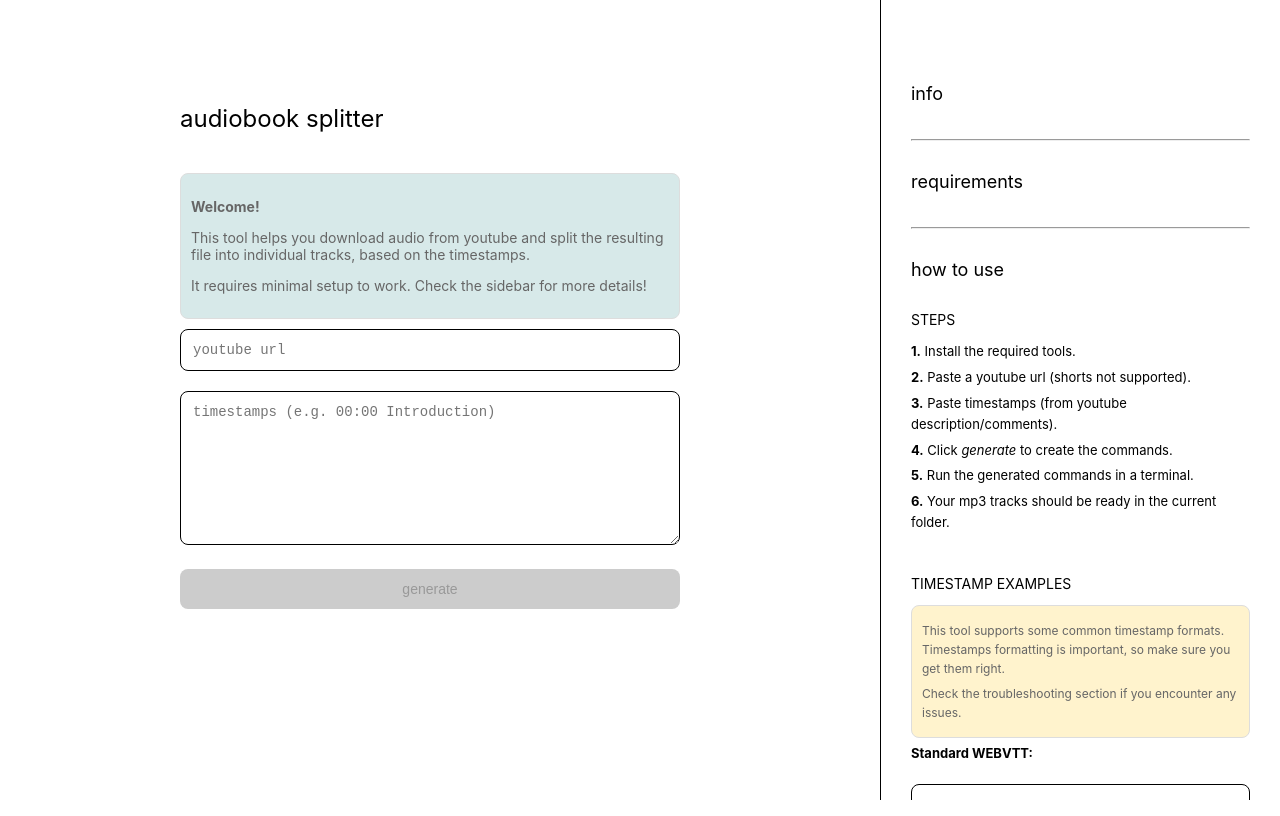
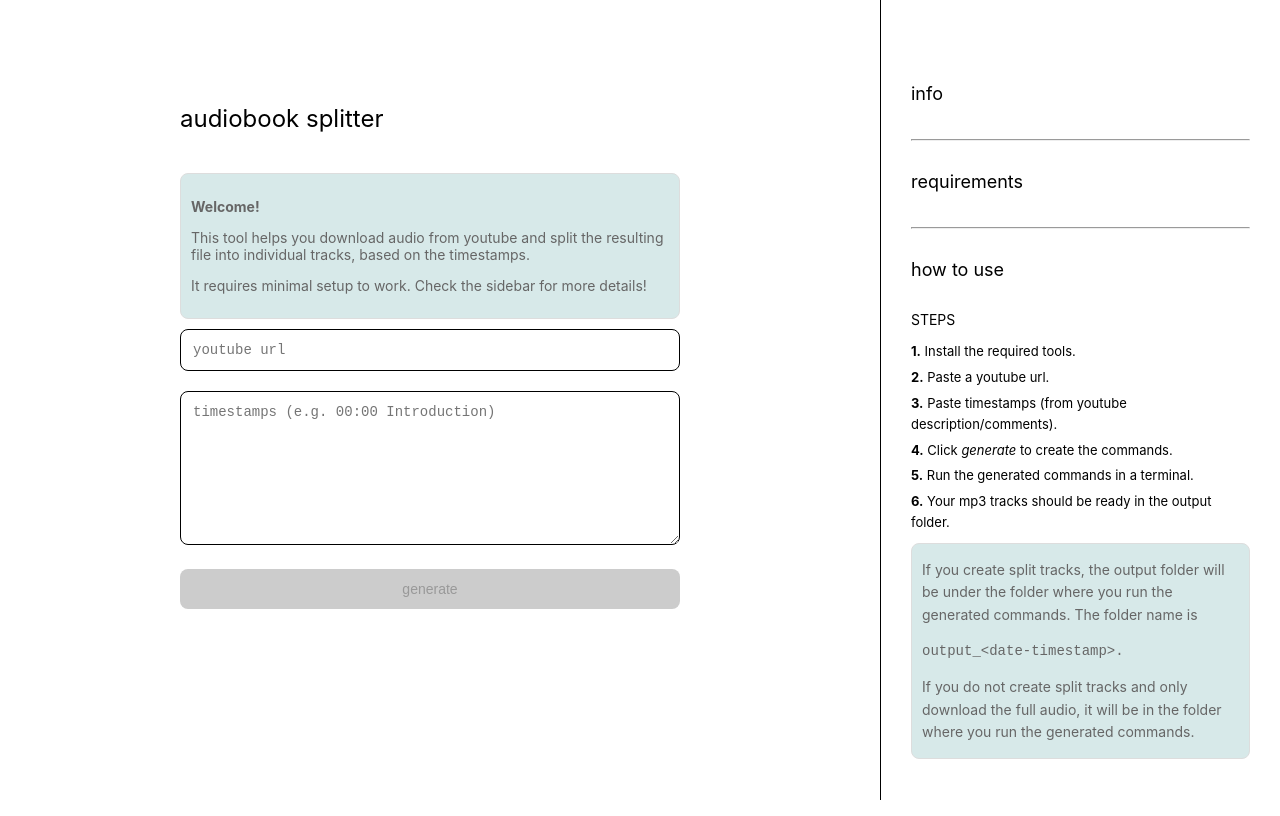
Before and after one commit to szekelyzol/audiobook-splitter, a Next.js app: page / in a window 1280 px wide. Both pictures are taken after a click on the heading "how to use". Built offline with nearby package versions, Linux system fonts and the light colour scheme.

Commit message:
Clarify readme

```diff
--- a/pages/index.tsx
+++ b/pages/index.tsx
@@ -30,7 +30,7 @@ export default function Home() {
   return /^https?:\/\//i.test(url) ? url : `https://${url}`;
   };
 
-  // Parse and validate timestamps. This includes WEBVTT and simple timestamp formats, and some pretty robust edge case validation.
+  // Parse and validate timestamps. This includes WEBVTT and simple timestamp formats, and some edge case validation.
   const parseTimestamps = (input: string): Chapter[] => {
     if (!input.trim()) return [];
 
@@ -99,7 +99,7 @@ export default function Home() {
           }
         }
 
-        // NOTE: push even if title is empty; sanitizeTitle('') -> 'Untitled'
+        // Push even if title is empty; sanitizeTitle('') -> 'Untitled'
          if (start) {
           chapters.push({
             start,
@@ -367,11 +367,16 @@ export default function Home() {
               <h3>steps</h3>
 
               <p><strong>1.</strong> Install the required tools.</p>
-              <p><strong>2.</strong> Paste a youtube url (shorts not supported).</p>
+              <p><strong>2.</strong> Paste a youtube url.</p>
               <p><strong>3.</strong> Paste timestamps (from youtube description/comments).</p>
               <p><strong>4.</strong> Click <em>generate</em> to create the commands.</p>
               <p><strong>5.</strong> Run the generated commands in a terminal.</p>
-              <p><strong>6.</strong> Your mp3 tracks should be ready in the current folder.</p>
+              <p><strong>6.</strong> Your mp3 tracks should be ready in the output folder.</p>
+
+              <div className={styles.introbox}>
+                <p>If you create split tracks, the output folder will be under the folder where you run the generated commands. The folder name is <pre>output_&lt;date-timestamp&gt;.</pre></p>
+                <p>If you do not create split tracks and only download the full audio, it will be in the folder where you run the generated commands.</p>
+              </div>
 
               {/* TIMESTAMP FORMAT section */}
 
@@ -380,7 +385,7 @@ export default function Home() {
               <h3>timestamp examples</h3>
 
                 <div className={styles.disclaimer}>
-                  <p>This tool supports some common timestamp formats. Timestamps formatting is important, so make sure you get them right.</p>
+                  <p>This tool supports some common timestamp formats. Formatting is important, so make sure you check these examples.</p>
                   <p>Check the troubleshooting section if you encounter any issues.</p>
                 </div>
 
@@ -434,14 +439,21 @@ export default function Home() {
             </summary>
             <div className={styles.sidebarSection}>
 
-              <p>The tool validates your input to help you avoid some common issues:</p>
+              <p>The tool checks if the format of the youtube URL you enter is valid or not, but it cannot check if there is actual content behind a youtube URL that is otherwise valid.</p>
+              <p>Shorts are currently not supported.</p>
+              <p>If you only enter a URL, it will be downloaded as-is, without splitting.</p>
+              <p>If enter a valid URL and an invalid timestamp, the audio will be downloaded as-is, without splitting.</p>
+
+              <br />
+
+              <p>The tool also cleans up your input to help you avoid some common issues:</p>
               <p>• missing chapter names or titles will automatically create <em>Untitled</em> files</p>
               <p>• leading numbers and patterns like &quot;1. &quot;, &quot;2: &quot;, &quot;3 - &quot; are removed </p>
               <p>• illegal filename characters, spaces, underscores, etc. are trimmed</p>
 
               <br />
 
-              <p>If your filenames or audio lengths look weird, check your input and the generated commands for incorrect timestamps.</p>
+              <p>If the filenames or audio lengths look weird in the output, check your input and the generated commands for incorrect timestamps.</p>
             </div>
           </details>
         </div>
```
